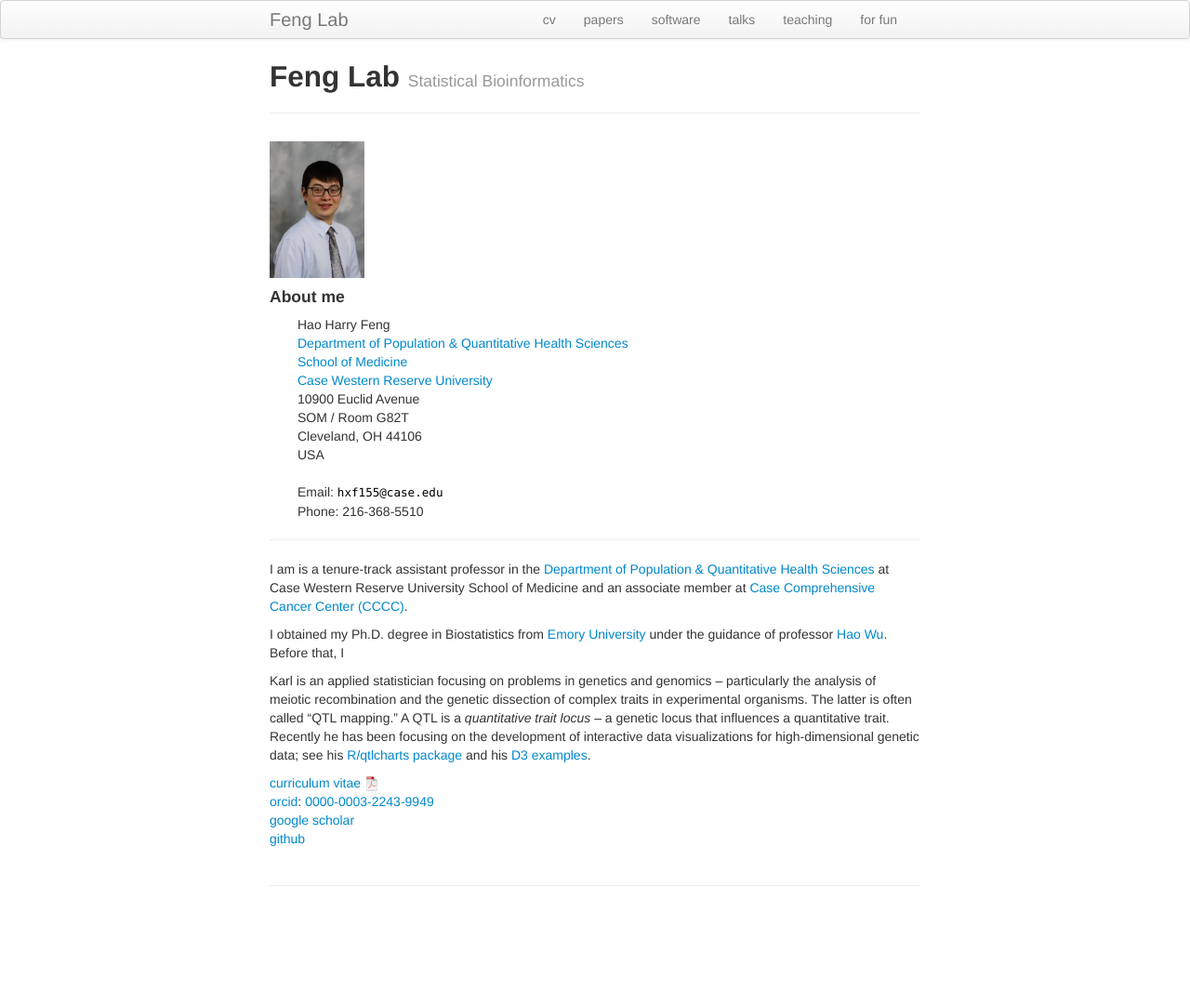
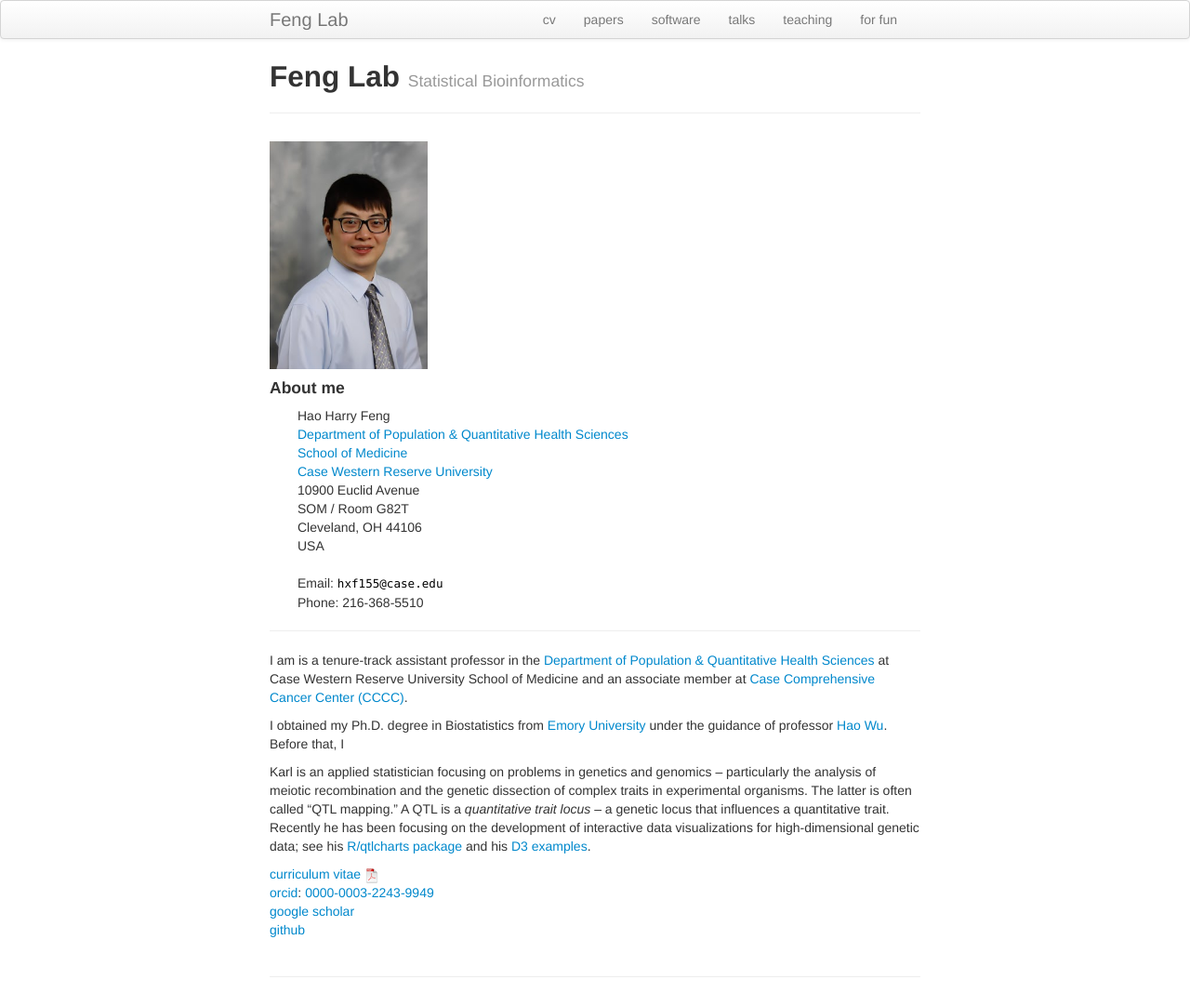
Before and after one commit to haoharryfeng/testpage4, a Jekyll site: the page built from index.md, in a window 1280 px wide. Shown: the whole page at 93% size. Built offline with Jekyll 4.4.1, drawn with Linux system fonts in a browser that asks for light colours; before the commit the page ends 984 px from its top, so only the background shows below that.

Commit message:
Update index.md

```diff
--- a/index.md
+++ b/index.md
@@ -5,6 +5,8 @@ tagline: Statistical Bioinformatics
 description: Statistical Bioinformatics
 ---
 
+
+<div class="container">
   <div class="row-fluid">
      <div class="span2">
         <a href="./assets/pics/Feng.jpg">
@@ -14,7 +16,6 @@ description: Statistical Bioinformatics
         </div>
 
 
-<div class="container">
 <h4><a name="contact"></a>About me</h4>
 
 
```
